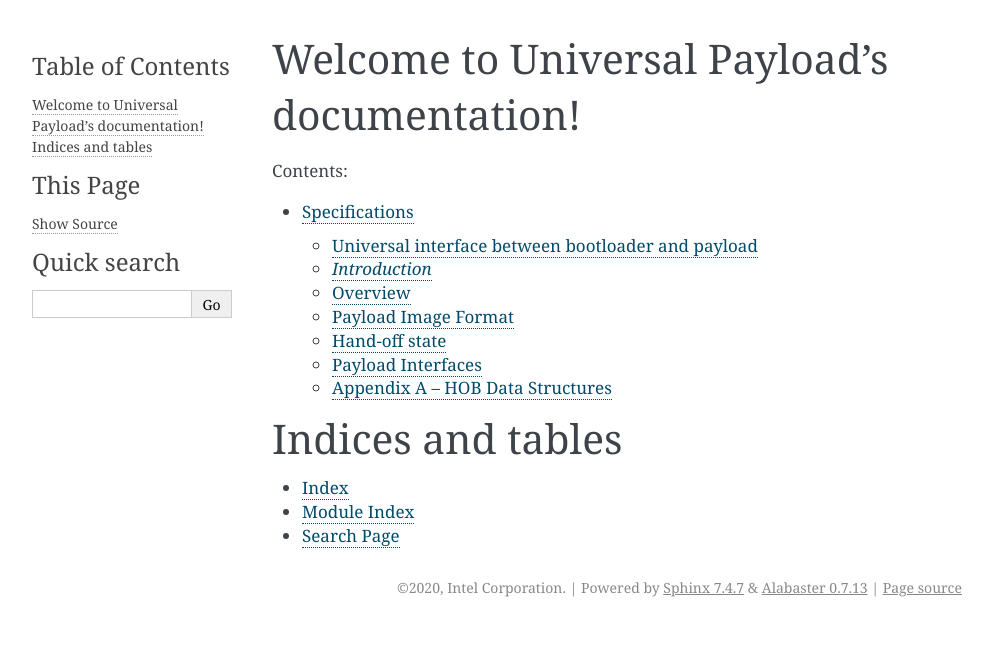
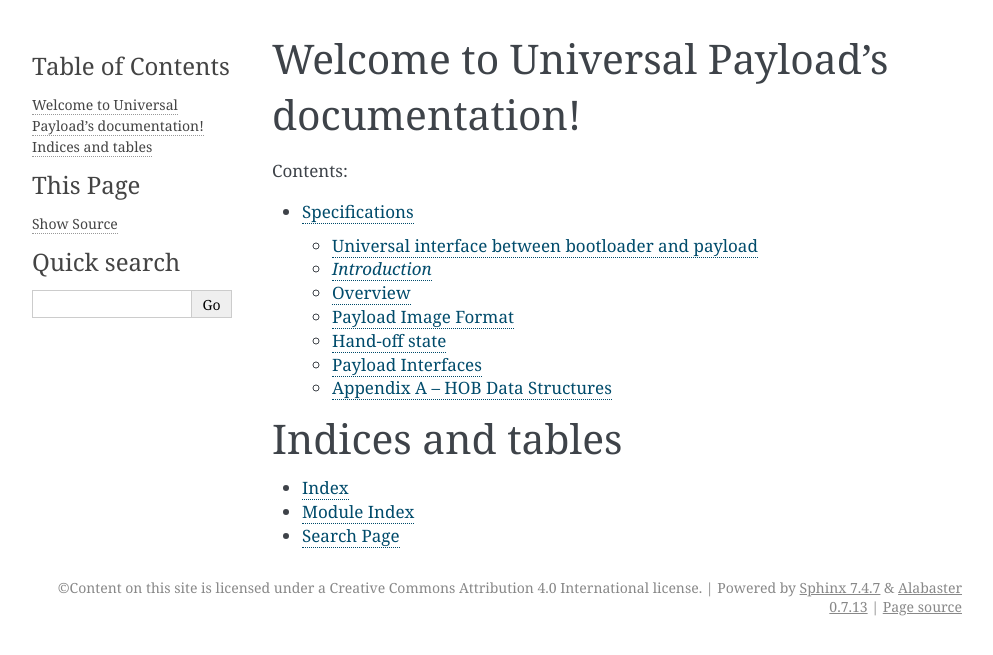
Before and after one commit to UniversalScalableFirmware/documentation, a Sphinx documentation site: the page built from source/index.rst, in a window 1280 px wide. Shown: the top 655 px of the page, without its empty margins (148-1141 px from the left). Built offline with Sphinx 7.4.7, drawn with Linux system fonts in a browser that asks for light colours.

Commit message:
Copyright updated

```diff
--- a/source/conf.py
+++ b/source/conf.py
@@ -18,7 +18,7 @@
 # -- Project information -----------------------------------------------------
 
 project = 'Universal Payload'
-copyright = '2020, Intel Corporation'
+copyright = 'Content on this site is licensed under a Creative Commons Attribution 4.0 International license'
 author = 'Universal Payload Porject Team'
 
 
```
